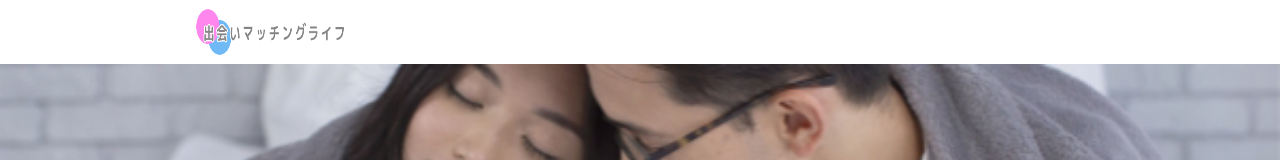
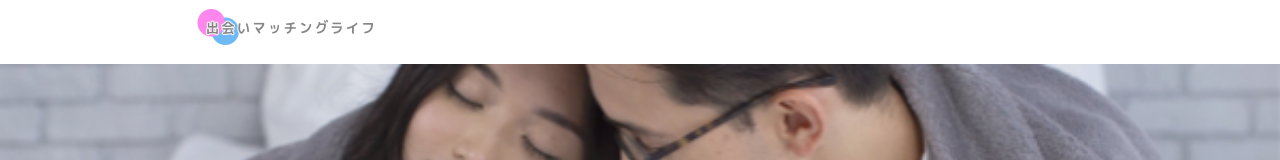
Before and after one commit to happyland-support/deai-matching-life, a plain HTML site: page index.html in a window 1280 px wide. Shown: the top 160 px of the page. Drawn offline with nearby package versions, Linux system fonts and the light colour scheme.

Commit message:
Add files via upload

```diff
--- a/index.html
+++ b/index.html
@@ -14,7 +14,7 @@
 <header>
   <div class="container">
     <a href="index.html">
-      <h1><img src="img/logo.png" alt="出会いマッチングライフのロゴ" width="168" height="48"></h1>
+      <h1><img src="img/logo.png" alt="出会いマッチングライフのロゴ" width="200" height="38"></h1>
     </a>
     <nav class="sp-menu">
       <ul>
```
